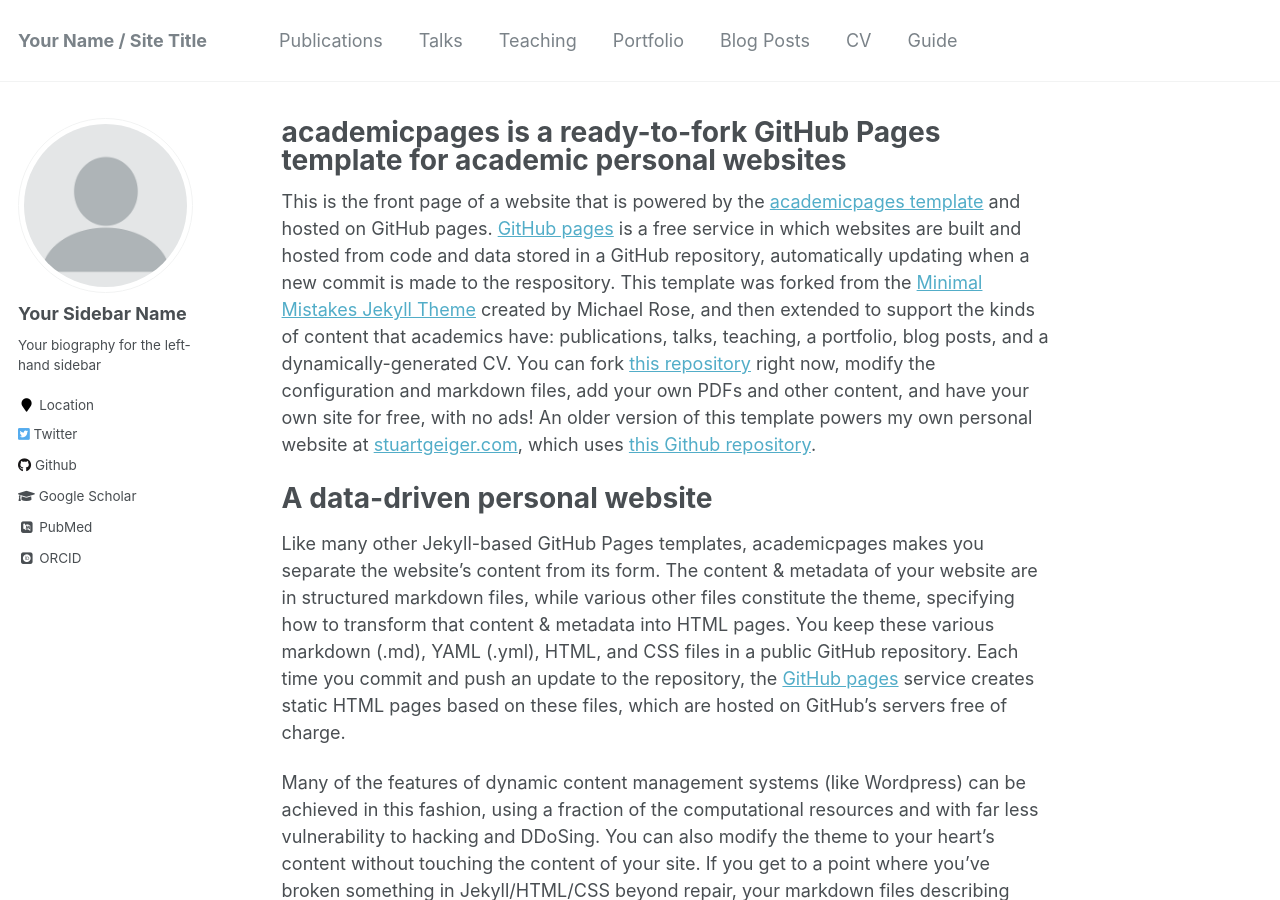
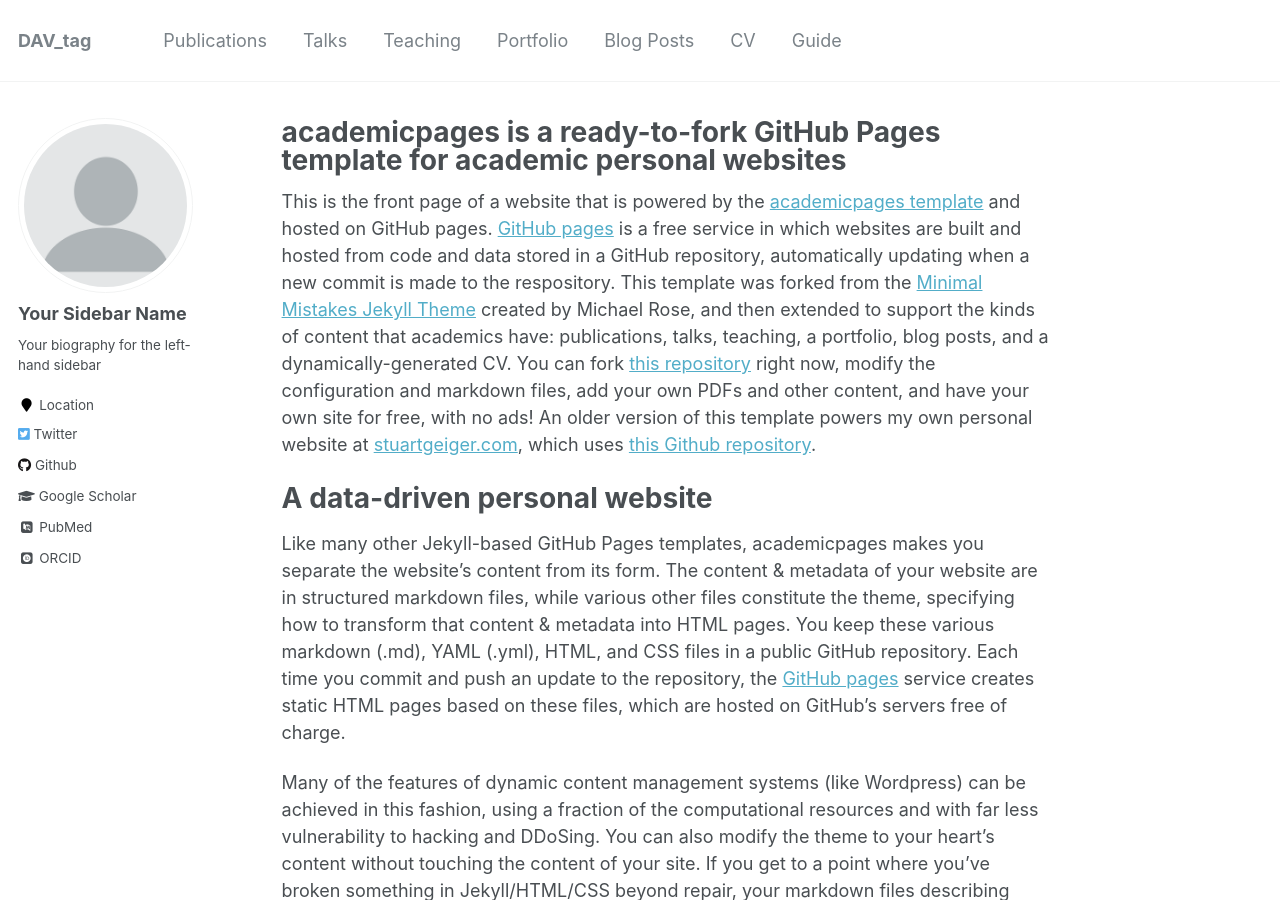
Before and after one commit to dav-tag/dav-tag.github.io, a Jekyll site: the page built from _pages/about.md, in a window 1280 px wide and 900 px high. Built offline with Jekyll 4.4.1, drawn with Linux system fonts in a browser that asks for light colours; some web fonts are replaced.

Commit message:
Update _config.yml

```diff
--- a/_config.yml
+++ b/_config.yml
@@ -7,11 +7,11 @@
 
 # Site Settings
 locale                   : "en-US"
-title                    : "Your Name / Site Title"
+title                    : "DAV_tag"
 title_separator          : "-"
 name                     : &name "Your Name"
 description              : &description "personal description"
-url                      : https://academicpages.github.io # the base hostname & protocol for your site e.g. "https://mmistakes.github.io"
+url                      : https://dav_tag.github.io # the base hostname & protocol for your site e.g. "https://mmistakes.github.io"
 baseurl                  : "" # the subpath of your site, e.g. "/blog"
 repository               : "academicpages/academicpages.github.io"
 teaser                   :  # filename of teaser fallback teaser image placed in /images/, .e.g. "500x300.png"
```
